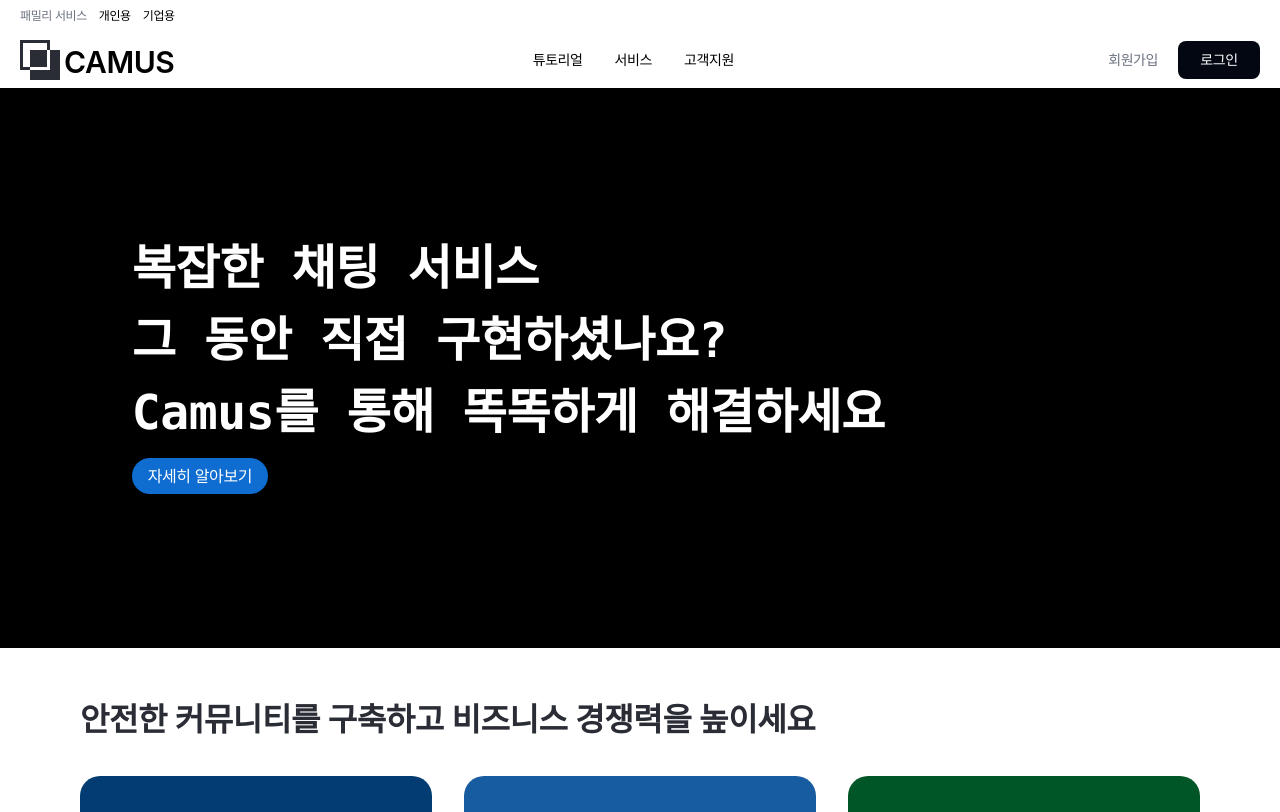
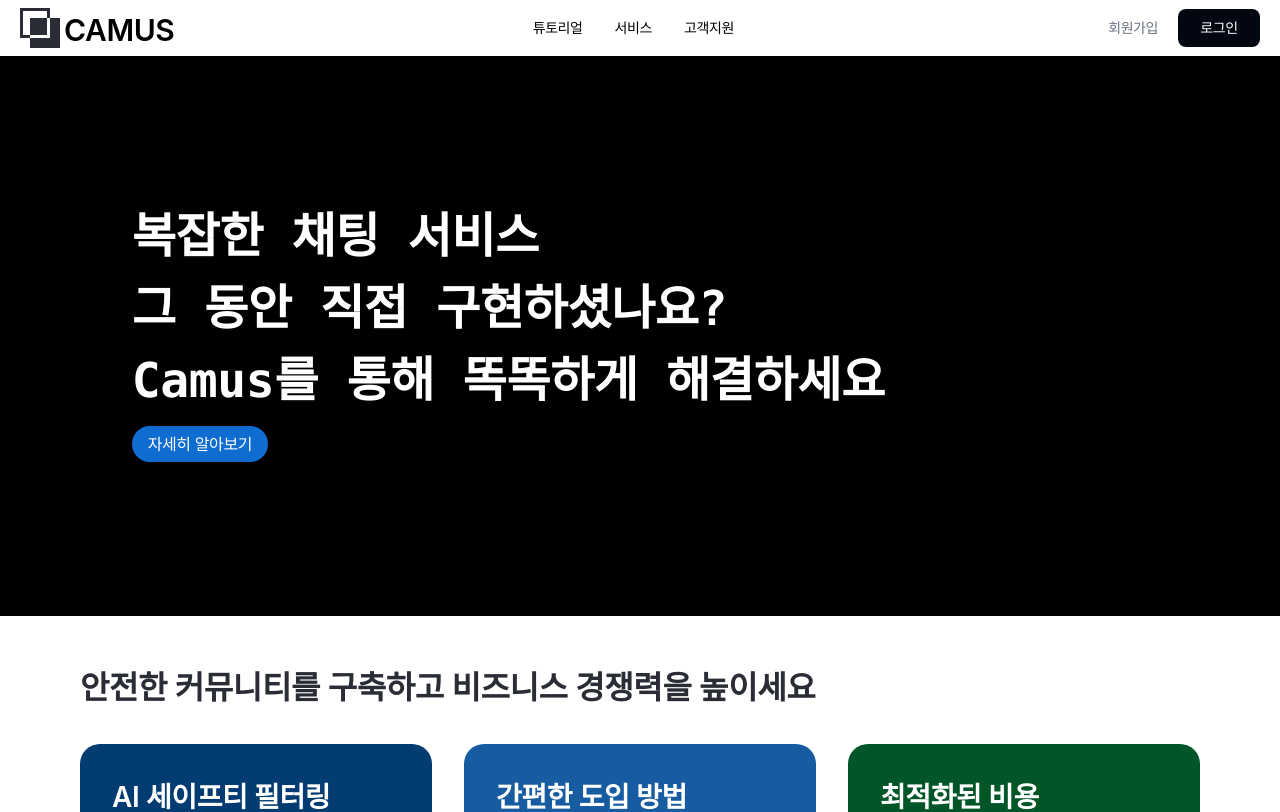
Before and after one commit to Camus-chat/frontend, a Next.js app: page /biz in a window 1280 px wide. Shown: the top 812 px of the page. Built offline with nearby package versions, Linux system fonts and the light colour scheme; a web font is replaced by a local one.

Commit message:
:bug: 비즈니스 페이지 관련 navigation 로직 수정

```diff
--- a/src/features/logo-bar/ui/logo.tsx
+++ b/src/features/logo-bar/ui/logo.tsx
@@ -1,13 +1,17 @@
 import Image from 'next/image';
 import Link from 'next/link';
+
+import { BIZ_PATH } from '@/shared/config';
 
 interface Props {
   business: boolean;
 }
 
 const Logo = ({ business }: Props) => {
+  const path = business ? BIZ_PATH : '/';
+
   return (
-    <Link href='/' className='flex items-end'>
+    <Link href={path} className='flex items-end'>
       <Image
         className='mr-0.5 h-[24px] w-[24px] md:mr-1 md:h-[40px] md:w-[40px]'
         src='/images/logo.svg'
--- a/src/shared/config/index.ts
+++ b/src/shared/config/index.ts
@@ -1,4 +1,3 @@
-export const { BASE_URL } = process.env;
+export const { BASE_URL, NODE_ENV, DOMAIN_NAME, BIZ_DOMAIN_NAME } = process.env;
 
-export const DOMAIN_NAME = process.env.DOMAIN_NAME || '/error';
-export const BIZ_DOMAIN_NAME = process.env.BIZ_DOMAIN_NAME || '/biz';
+export const BIZ_PATH = NODE_ENV === 'development' ? '/biz' : '/';
--- a/src/widgets/header/config/navigation.ts
+++ b/src/widgets/header/config/navigation.ts
@@ -1,3 +1,5 @@
+import { BIZ_PATH } from '@/shared/config';
+
 export const NAVIGATIONS = {
   personal: [
     { key: 'tutorial', path: '/tutorial/channel', name: '튜토리얼' },
@@ -5,8 +7,8 @@ export const NAVIGATIONS = {
     { key: 'support', path: '/support/assist', name: '고객지원' },
   ],
   business: [
-    { key: 'service', path: '/docs', name: '서비스' },
-    { key: 'price', path: '/charge', name: '요금' },
-    { key: 'support', path: '/support', name: '고객지원' },
+    { key: 'service', path: `${BIZ_PATH}/docs`, name: '서비스' },
+    { key: 'price', path: `${BIZ_PATH}/charge`, name: '요금' },
+    { key: 'support', path: `${BIZ_PATH}/support`, name: '고객지원' },
   ],
 };
--- a/src/widgets/header/ui/nav-belt.tsx
+++ b/src/widgets/header/ui/nav-belt.tsx
@@ -1,13 +1,17 @@
 import Link from 'next/link';
 
-import { BIZ_DOMAIN_NAME, DOMAIN_NAME } from '@/shared/config';
+import { BIZ_DOMAIN_NAME, BIZ_PATH, DOMAIN_NAME } from '@/shared/config';
 
 interface Props {
   business: boolean;
 }
 
 const NavigationBelt = ({ business }: Props) => {
-  const businessPath = business ? '/' : BIZ_DOMAIN_NAME;
+  if (!DOMAIN_NAME || !BIZ_DOMAIN_NAME) {
+    return null;
+  }
+
+  const businessPath = business ? BIZ_PATH : BIZ_DOMAIN_NAME;
   const defaultPath = !business ? '/' : DOMAIN_NAME;
 
   return (
```
